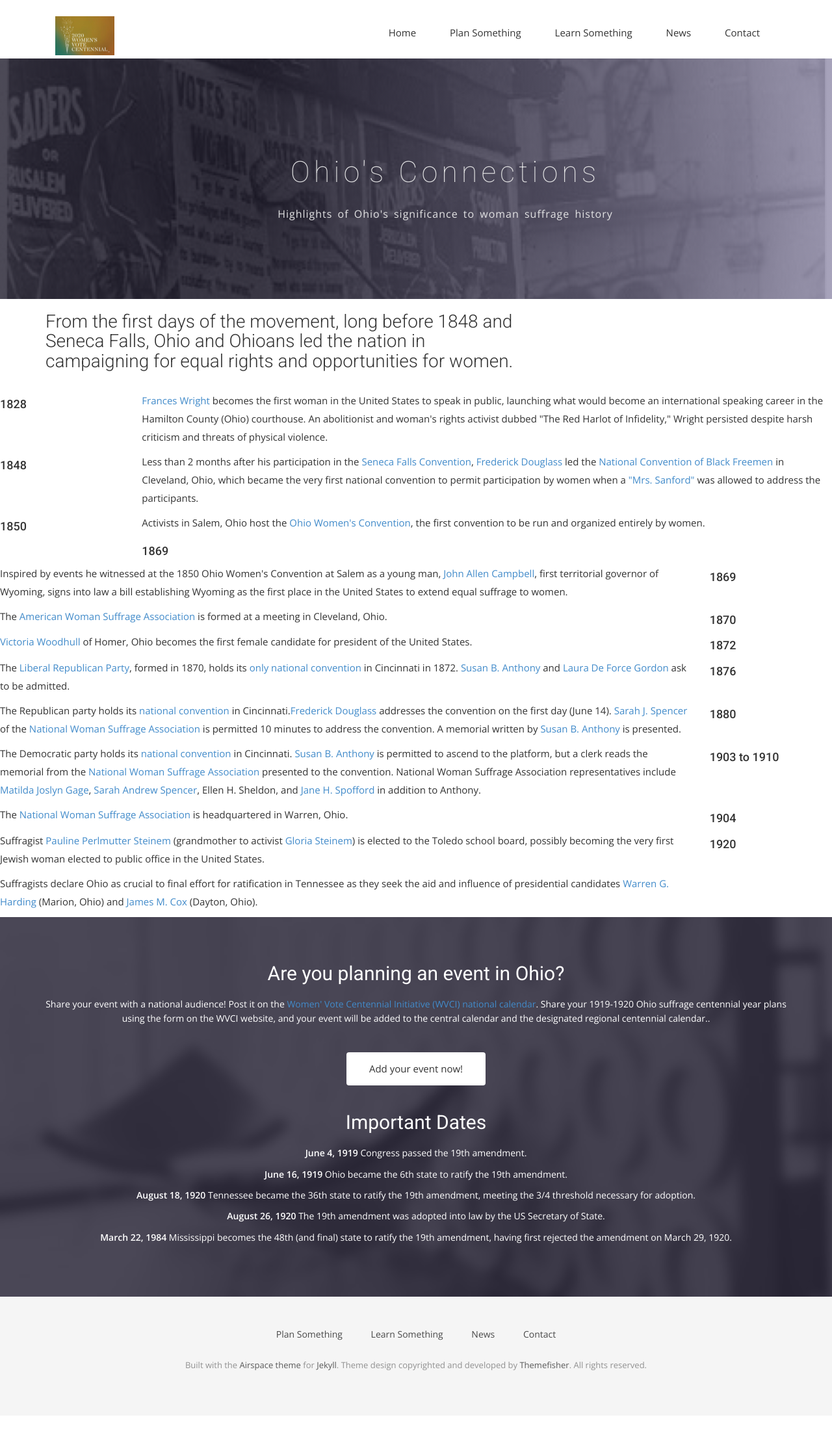
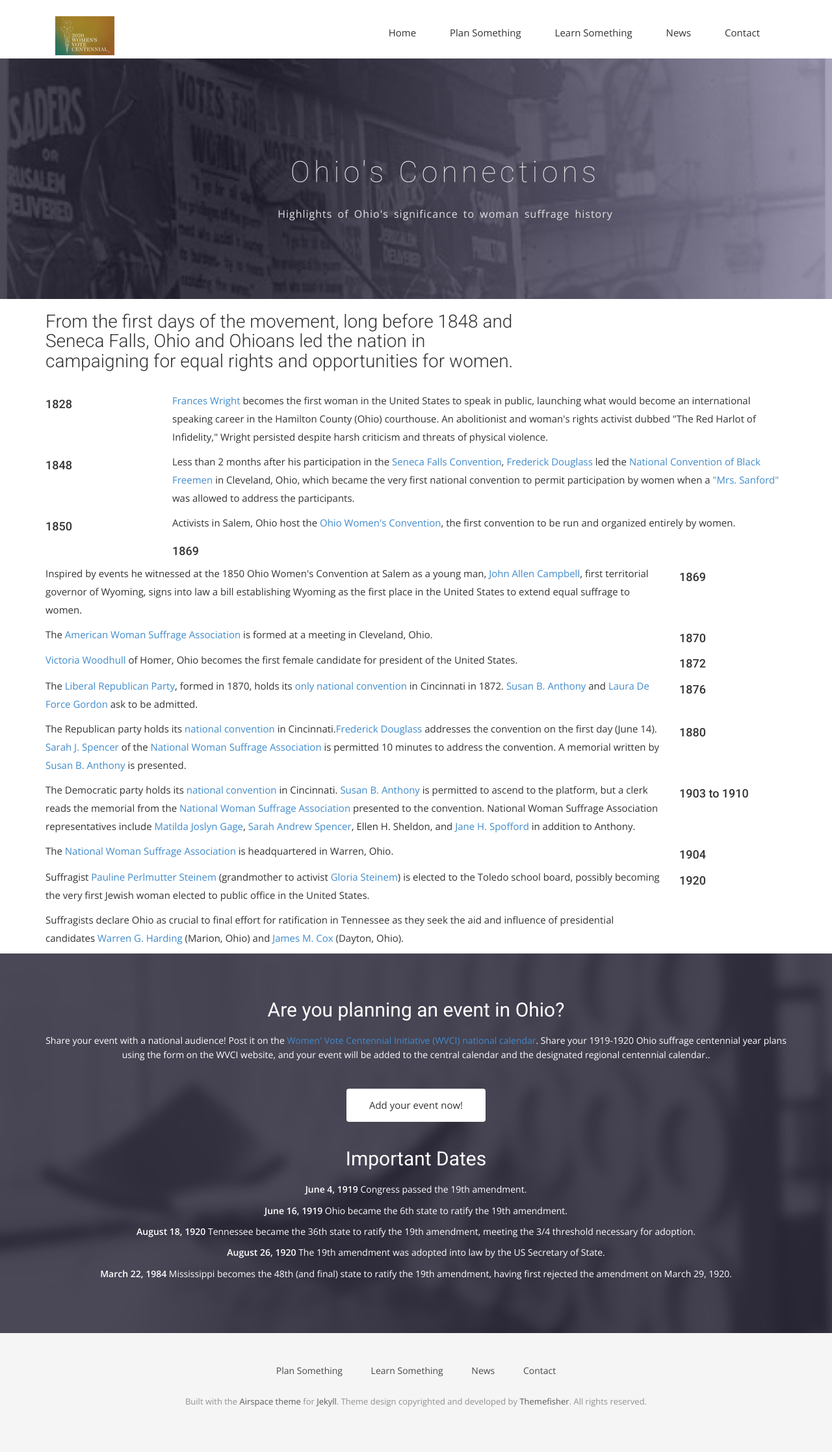
Before and after one commit to OhioSuffrageCentennial/ohiosuffragecentennial, a Jekyll site: the page built from connections.html, in a window 1280 px wide. Shown: the whole page at 65% size. Built offline with Jekyll 4.4.1, drawn with Linux system fonts in a browser that asks for light colours; nearby versions of some CDN libraries; some web fonts are replaced; before the commit the page ends 2178 px from its top, so only the background shows below that.

Commit message:
format connections

```diff
--- a/connections.html
+++ b/connections.html
@@ -18,62 +18,46 @@
         </div>
     </div>
 </section>
-
 <div class="container">
   <div class="row">
     <div class="col-sm-8">
       <div class="block">
-          <div class="position-center">
         <h3>From the first days of the movement, long before 1848 and Seneca Falls, Ohio and Ohioans led the nation in campaigning for equal rights and opportunities for women.</h3>
         <br>
       </div>
     </div>
   </div>
 </div>
-  </div>
-
-  <!-- <div class="container">-->
+<div class="container">
   <div class="row">
     <div class="block">
       <div class="col-sm-2"><h4>1828</h4></div>
       <div class="col-sm-10"><p><a href="https://en.wikipedia.org/wiki/Frances_Wright" target="_blank">Frances Wright</a> becomes the first woman in the United States to speak in public, launching what would become an international speaking career in the Hamilton County (Ohio) courthouse. An abolitionist and woman's rights activist dubbed "The Red Harlot of Infidelity," Wright persisted despite harsh criticism and threats of physical violence.</p></div>
-
       <div class="col-sm-2"><h4>1848</h4></div>
       <div class="col-sm-10"><p>Less than 2 months after his participation in the <a href="https://en.wikipedia.org/wiki/Seneca_Falls_Convention" target="_blank">Seneca Falls Convention</a>, <a href="https://en.wikipedia.org/wiki/Frederick_Douglass" target="_blank">Frederick Douglass</a> led the <a href="https://case.edu/ech/articles/n/national-convention-of-black-freemen" target="_blank">National Convention of Black Freemen</a> in Cleveland, Ohio, which became the very first national convention to permit participation by women when a <a href="http://coloredconventions.org/items/show/280" target="_blank">"Mrs. Sanford"</a> was allowed to address the participants.</p></div>
-
       <div class="col-sm-2"><h4>1850</h4></div>
       <div class="col-sm-10"><p>Activists in Salem, Ohio host the <a href="https://en.wikipedia.org/wiki/Ohio_Women%27s_Convention_at_Salem_in_1850" target="_blank">Ohio Women's Convention</a>, the first convention to be run and organized entirely by women.</p></div>
-
       <div class="col-sm-2"><h4>1869</h4></div>
       <div class="col-sm-10"><p>Inspired by events he witnessed at the 1850 Ohio Women's Convention at Salem as a young man, <a href="https://en.wikipedia.org/wiki/John_Allen_Campbell" target="_blank">John Allen Campbell</a>, first territorial governor of Wyoming, signs into law a bill establishing Wyoming as the first place in the United States to extend equal suffrage to women.</p></div>
-
       <div class="col-sm-2"><h4>1869</h4></div>
       <div class="col-sm-10"><p>The <a href="http://www.crusadeforthevote.org/awsa-organize/" target="_blank">American Woman Suffrage Association</a> is formed at a meeting in Cleveland, Ohio.</p></div>
-
       <div class="col-sm-2"><h4>1870</h4></div>
       <div class="col-sm-10"><p><a href="http://www.victoria-woodhull.com/whoisvw.htm" target="_blank">Victoria Woodhull</a> of Homer, Ohio becomes the first female candidate for president of the United States.</p></div>
-
       <div class="col-sm-2"><h4>1872</h4></div>
       <div class="col-sm-10"><p>The <a href="https://en.wikipedia.org/wiki/Liberal_Republican_Party_(United_States)" target="_blank">Liberal Republican Party</a>, formed in 1870, holds its <a href="https://en.wikipedia.org/wiki/1872_Liberal_Republican_convention" target="_blank">only national convention</a> in Cincinnati in 1872. <a href="https://www.womenshistory.org/education-resources/biographies/susan-b-anthony" target="_blank">Susan B. Anthony</a> and <a href="http://www.herhatwasinthering.org/biography.php?id=7651" target="_blank">Laura De Force Gordon</a> ask to be admitted.</p></div>
-
       <div class="col-sm-2"><h4>1876</h4></div>
       <div class="col-sm-10"><p>The Republican party holds its <a href="https://en.wikipedia.org/wiki/1876_Republican_National_Convention" target="_blank">national convention</a> in Cincinnati.<a href="https://en.wikipedia.org/wiki/Frederick_Douglass" target="_blank">Frederick Douglass</a> addresses the convention on the first day (June 14). <a href="https://www.loc.gov/item/39023154/" target="_blank">Sarah J. Spencer</a> of the <a href="http://www.crusadeforthevote.org/nwsa-organize/" target="_blank">National Woman Suffrage Association</a> is permitted 10 minutes to address the convention. A memorial written by <a href="https://www.womenshistory.org/education-resources/biographies/susan-b-anthony" target="_blank">Susan B. Anthony</a> is presented.</p></div>
-
       <div class="col-sm-2"><h4>1880</h4></div>
       <div class="col-sm-10"><p>The Democratic party holds its <a href="https://en.wikipedia.org/wiki/1880_Democratic_National_Convention" target="_blank">national convention</a> in Cincinnati. <a href="https://www.womenshistory.org/education-resources/biographies/susan-b-anthony" target="_blank">Susan B. Anthony</a> is permitted to ascend to the platform, but a clerk reads the memorial from the <a href="http://www.crusadeforthevote.org/nwsa-organize/" target="_blank">National Woman Suffrage Association</a> presented to the convention. National Woman Suffrage Association representatives include <a href="https://www.womenofthehall.org/inductee/matilda-joslyn-gage/" target="_blank">Matilda Joslyn Gage</a>, <a href="https://www.findagrave.com/memorial/133906828/sara-spencer" target="_blank">Sarah Andrew Spencer</a>, Ellen H. Sheldon, and <a href="https://lewissuffragecollection.omeka.net/items/show/1155" target="_blank">Jane H. Spofford</a> in addition to Anthony.</p></div>
-
       <div class="col-sm-2"><h4>1903 to 1910</h4></div>
       <div class="col-sm-10"><p>The <a href="http://www.crusadeforthevote.org/nwsa-organize/" target="_blank">National Woman Suffrage Association</a> is headquartered in Warren, Ohio.</p></div>
-
       <div class="col-sm-2"><h4>1904</h4></div>
       <div class="col-sm-10"><p>Suffragist <a href="https://jwa.org/encyclopedia/article/steinem-pauline-perlmutter" target="_blank">Pauline Perlmutter Steinem</a> (grandmother to activist <a href="https://en.wikipedia.org/wiki/Gloria_Steinem" target="_blank">Gloria Steinem</a>) is elected to the Toledo school board, possibly becoming the very first Jewish woman elected to public office in the United States.</p></div>
-
       <div class="col-sm-2"><h4>1920</h4></div>
       <div class="col-sm-10"><p>Suffragists declare Ohio as crucial to final effort for ratification in Tennessee as they seek the aid and influence of presidential candidates <a href="https://www.whitehouse.gov/about-the-white-house/presidents/warren-g-harding/" target="_blank">Warren G. Harding</a> (Marion, Ohio) and <a href="http://www.ohiohistorycentral.org/w/James_M._Cox" target="_blank">James M. Cox</a> (Dayton, Ohio).</p></div>
     </div>
   </div>
-
-
+</div>
 <!-- Call to action Start -->
 <section id="call-to-action">
   <div class="container">
--- a/plan.html
+++ b/plan.html
@@ -28,7 +28,7 @@
           </div>
             <a href="http://www.ncwhs.org/index.php/projects/trails" target="_blank"><h4>Votes for Women National Trail</h4></a>
             <p>National map of locations associated with the fight for woman suffrage.</p>
-            <hr>
+            <br>
             <br>
 
           <div class="position-center">
@@ -36,7 +36,7 @@
           </div>
             <a href="https://www.2020centennial.org/programs-events/" target="_blank"><h4>2020 Women's Vote Centennial Initiative (WVCI)</h4></a>
             <p>Calendar of US events, searchable by region.</p>
-            <hr>
+            <br>
             <br>
 
           <div class="position-center">
```
Lines whose indentation alone changed are shown as unchanged.
